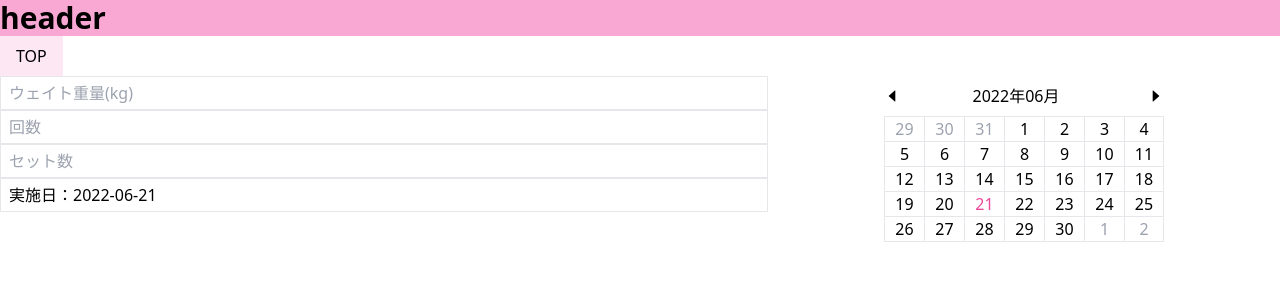
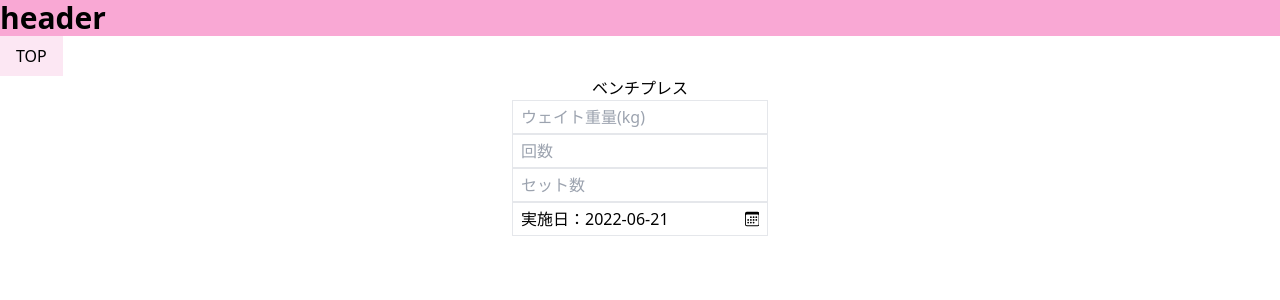
Before and after one commit to gyan-pg/new-project, a React (Create React App) app: page /detail/bench_press in a window 1280 px wide. Shown: the top 300 px of the page. Built offline with nearby package versions, Linux system fonts and the light colour scheme.

Commit message:
form adjustment

```diff
--- a/src/component/Detail.tsx
+++ b/src/component/Detail.tsx
@@ -1,34 +1,59 @@
 import React, { useState } from "react";
 import { Link, useParams, useLocation } from "react-router-dom";
 import Calendar from "./Calendar";
+import { BsCalendar3 } from "react-icons/bs";
 import dayjs from "dayjs";
+import { BENCHPRESS, LEGPRESS, PULLDOWN } from "../syumokuList";
+
 
 const Detail: React.FC = () => {
   const params = useParams();
   const trainingName = params.query;
+  let training = "";
+
+  switch (trainingName) {
+      case BENCHPRESS.en:
+        training = BENCHPRESS.ja;
+        break;
+      case LEGPRESS.en:
+        training = LEGPRESS.ja;
+        break;
+      case PULLDOWN.en:
+        training = PULLDOWN.ja;
+        break;
+    }
+
+
   const [frequency, setFrequency] = useState("");
   const [weight, setWeight] = useState("");
   const [sets, setSets] = useState("");
   const [calendarDate, setCalendarDate] = useState(dayjs().format("YYYY-MM-DD"));
+  const [showCalendarFlg, setShowCalendarFlg] = useState(false);
   // アドレスから種目名を取得する。
   const kind = useLocation().pathname.substring(8);
 
   console.log(kind);
   console.log('calendarDate',calendarDate);
+  console.log(training);
 
   return (
 
     <>
       <Link to="/"><button className="bg-pink-100 px-4 py-2 block">TOP</button></Link>
-      <section className="container mx-auto flex">
-        <section className="w-3/5">
+      <h2 className="text-center">{training}</h2>
+      <section className="container mx-auto">
+        <section className="w-1/5 mx-auto">
           <input className="px-2 py-1 border block w-full" placeholder="ウェイト重量(kg)" type="text" inputMode="numeric" value={weight} onChange={(e: React.ChangeEvent<HTMLInputElement>) => {setWeight(e.target.value)}} />
           <input className="px-2 py-1 border block w-full" placeholder="回数" type="text" inputMode="numeric" value={frequency} onChange={(e: React.ChangeEvent<HTMLInputElement>) => {setFrequency(e.target.value)}} />
           <input className="px-2 py-1 border block w-full" placeholder="セット数" type="text" inputMode="numeric" value={sets} onChange={(e: React.ChangeEvent<HTMLInputElement>) => {setSets(e.target.value)}} />
-          <p className="px-2 py-1 border block w-full">実施日：{calendarDate}</p>
+          <div className="flex border content-between items-center">
+            <span className="px-2 py-1 w-full inline-block">実施日：{calendarDate}</span>
+            <BsCalendar3 className="inline-block mr-2 hover:text-gray-500 hover:cursor-pointer"
+                         onClick={() => {setShowCalendarFlg(!showCalendarFlg)}}/>
+          </div>
         </section>
-        <section className="w-2/5 text-center">
-          <Calendar today={calendarDate} setDay={setCalendarDate}/>
+        <section className="w-2/5 text-center mx-auto">
+          {showCalendarFlg ? <Calendar today={calendarDate} setDay={setCalendarDate}/> : ""}
         </section>
       </section>
     </>
--- a/src/component/Main.tsx
+++ b/src/component/Main.tsx
@@ -4,6 +4,7 @@ import { Link } from "react-router-dom";
 import benchPress from "../images/bench_press.jpeg";
 import pullDown from "../images/pull_down.jpg";
 import legPress from "../images/leg_press.jpeg";
+import { BENCHPRESS, LEGPRESS, PULLDOWN } from "../syumokuList";
 
 const Main = () => {
   return (
@@ -12,13 +13,13 @@ const Main = () => {
         <h1 className="py-10 text-5xl">筋トレの記録用アプリ</h1>
       </section>
       <section className="grid grid-cols-3 gap-4">
-        <Link to="/detail/bench_press">
+        <Link to={"/detail/" + BENCHPRESS.en}>
           <div className="bg-green-300 p-10 hover:cursor-pointer"><img src={benchPress} alt="ベンチプレス"/></div>
         </Link>
-        <Link to="/detail/pull_down">
+        <Link to={"/detail/" + PULLDOWN.en}>
           <div className="bg-green-300 p-10 hover:cursor-pointer"><img src={pullDown} alt="ラットプルダウン"/></div>
         </Link>
-        <Link to="/detail/leg_press">
+        <Link to={"/detail/" + LEGPRESS.en}>
           <div className="bg-green-300 p-10 hover:cursor-pointer"><img src={legPress} alt="レッグプレス"/></div>
         </Link>
       </section>
--- /dev/null
+++ b/src/syumokuList.js
@@ -0,0 +1,3 @@
+export const BENCHPRESS = {en: "bench_press", ja: "ベンチプレス"};
+export const LEGPRESS = {en: "leg_press", ja: "レッグプレス"};
+export const PULLDOWN = {en: "pull_down", ja: "プルダウン"};
--- a/src/util.js
+++ /dev/null
@@ -1,3 +0,0 @@
-export const BENCHPRESS = "bench_press";
-export const LEGPRESS = "leg_press";
-export const PULLDOWN = "pull_down";
```
